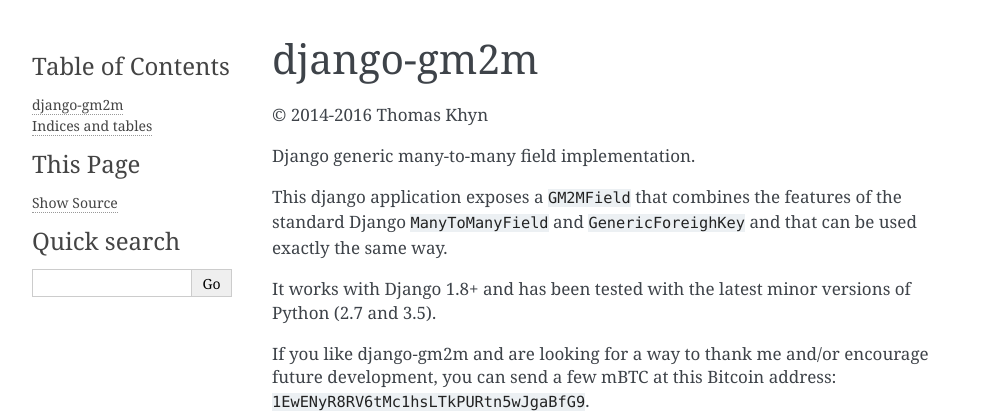
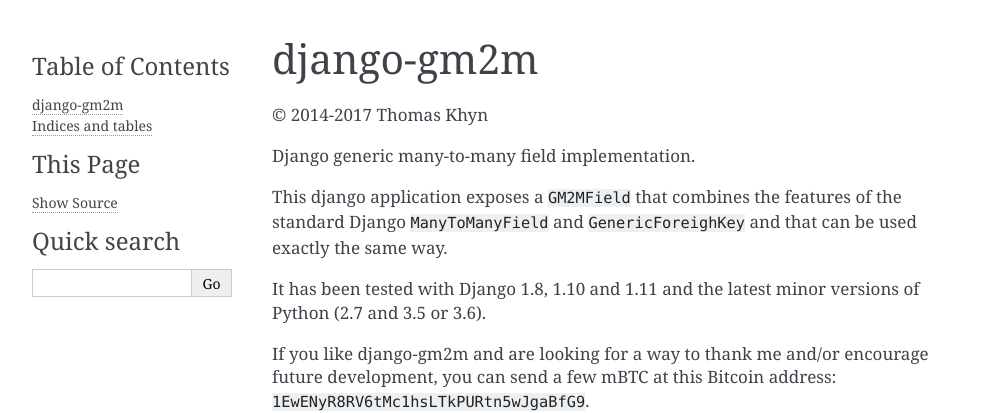
Before and after one commit to tkhyn/django-gm2m, a Sphinx documentation site: the page built from doc/index.rst, in a window 1280 px wide. Shown: the top 413 px of the page, without its empty margins (148-1140 px from the left). Built offline with Sphinx 7.4.7, drawn with Linux system fonts in a browser that asks for light colours.

Commit message:
chore(doc): update compatibility info & copyright year

```diff
--- a/README.rst
+++ b/README.rst
@@ -1,7 +1,7 @@
 django-gm2m
 ===========
 
-|copyright| 2014-2016 Thomas Khyn
+|copyright| 2014-2017 Thomas Khyn
 
 Django generic many-to-many field implementation.
 
@@ -9,8 +9,8 @@
 the features of the standard Django ``ManyToManyField`` and
 ``GenericForeighKey`` and that can be used exactly the same way.
 
-It works with Django 1.8+ and has been tested with the latest minor versions of
-Python (2.7 and 3.5).
+It has been tested with Django 1.8, 1.10 and 1.11 and the latest minor
+versions of Python (2.7 and 3.5 or 3.6).
 
 If you like django-gm2m and are looking for a way to thank me and/or encourage
 future development, you can send a few mBTC at this Bitcoin address:
--- a/doc/index.rst
+++ b/doc/index.rst
@@ -3,7 +3,7 @@
 django-gm2m
 ===========
 
-|copyright| 2014-2016 Thomas Khyn
+|copyright| 2014-2017 Thomas Khyn
 
 Django generic many-to-many field implementation.
 
@@ -11,8 +11,8 @@
 the features of the standard Django ``ManyToManyField`` and
 ``GenericForeighKey`` and that can be used exactly the same way.
 
-It works with Django 1.8+ and has been tested with the latest minor versions of
-Python (2.7 and 3.5).
+It has been tested with Django 1.8, 1.10 and 1.11 and the latest minor
+versions of Python (2.7 and 3.5 or 3.6).
 
 If you like django-gm2m and are looking for a way to thank me and/or encourage
 future development, you can send a few mBTC at this Bitcoin address:
```
Also changed, not shown: LICENSE.txt.
